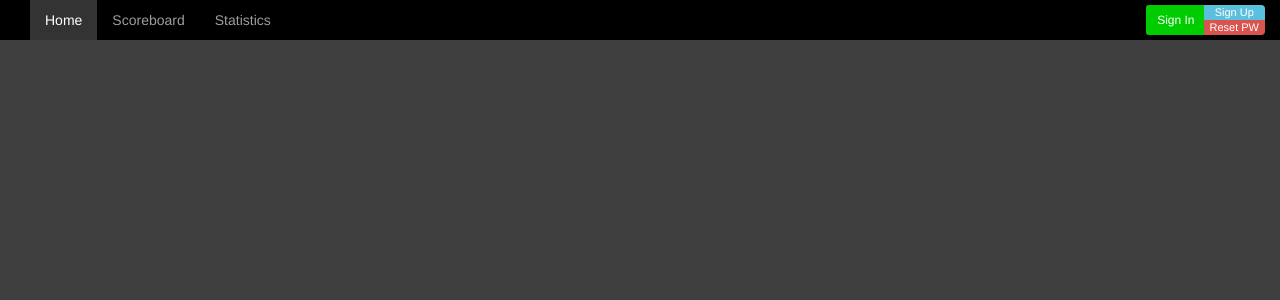
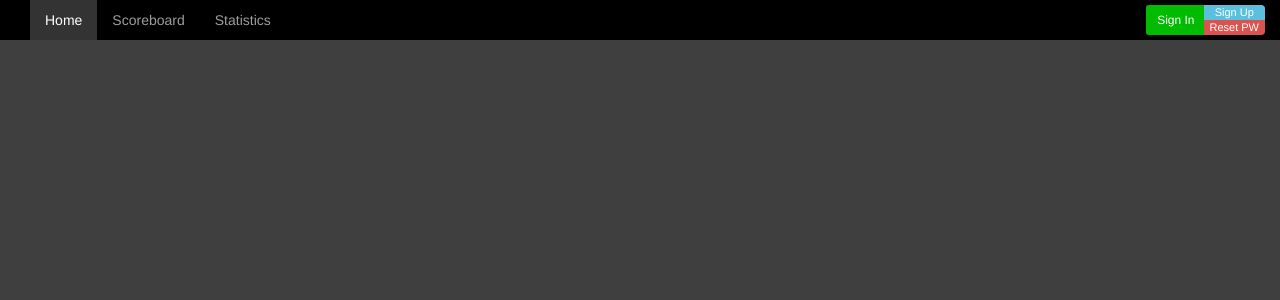
Before and after one commit to c0d3z3r0/ctf-backend, a Django app: page / in a window 1280 px wide. Shown: the top 300 px of the page. Run offline with Django 3.2, Linux system fonts and the light colour scheme; some libraries are stand-ins or nearby versions.

Commit message:
Change button color

```diff
--- a/ctfbackend/backend/static/backend/custom.css
+++ b/ctfbackend/backend/static/backend/custom.css
@@ -196,8 +196,8 @@ a:focus,
 
 /* button colors */
 .btn-success {
-  background-color: #00CC00;
-  border-color: #00CC00;
+  background-color: #00bb00;
+  border-color: #00bb00;
 }
 .btn-success:hover,
 .btn-success:focus,
```
